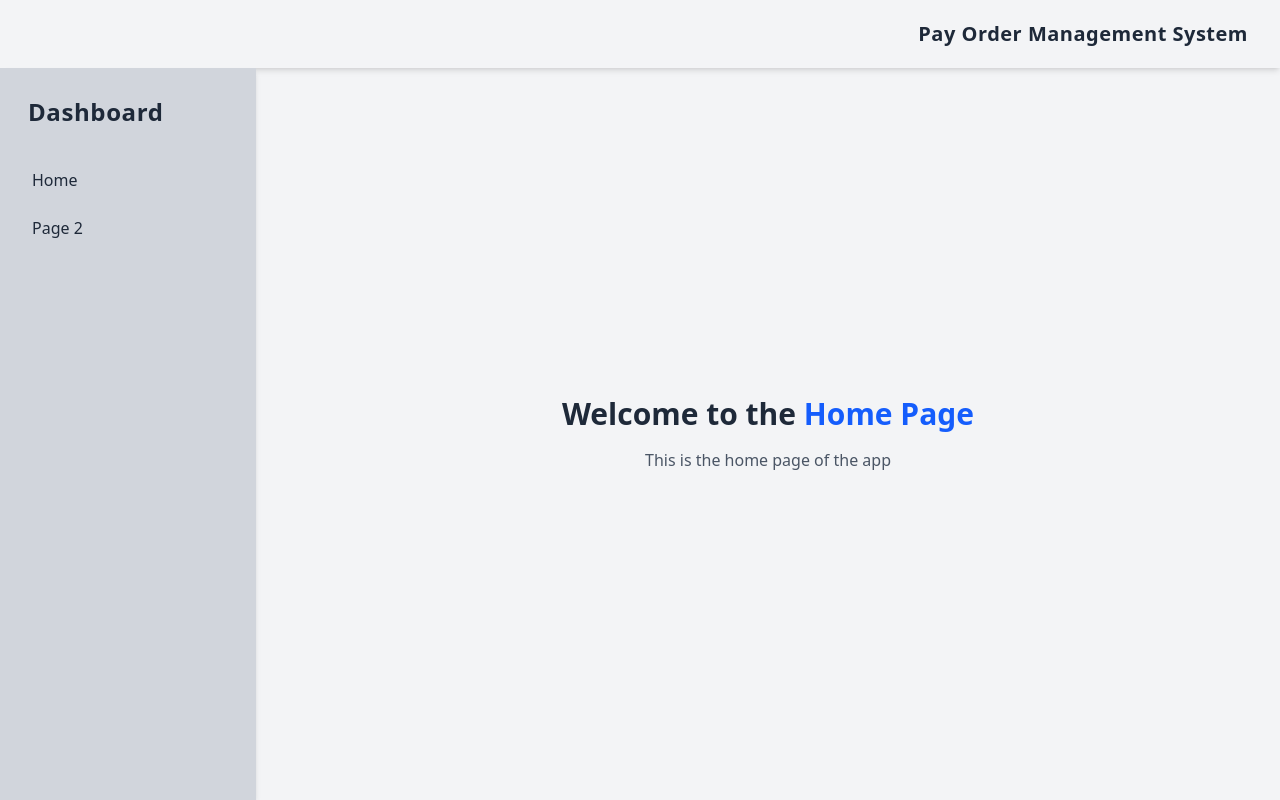
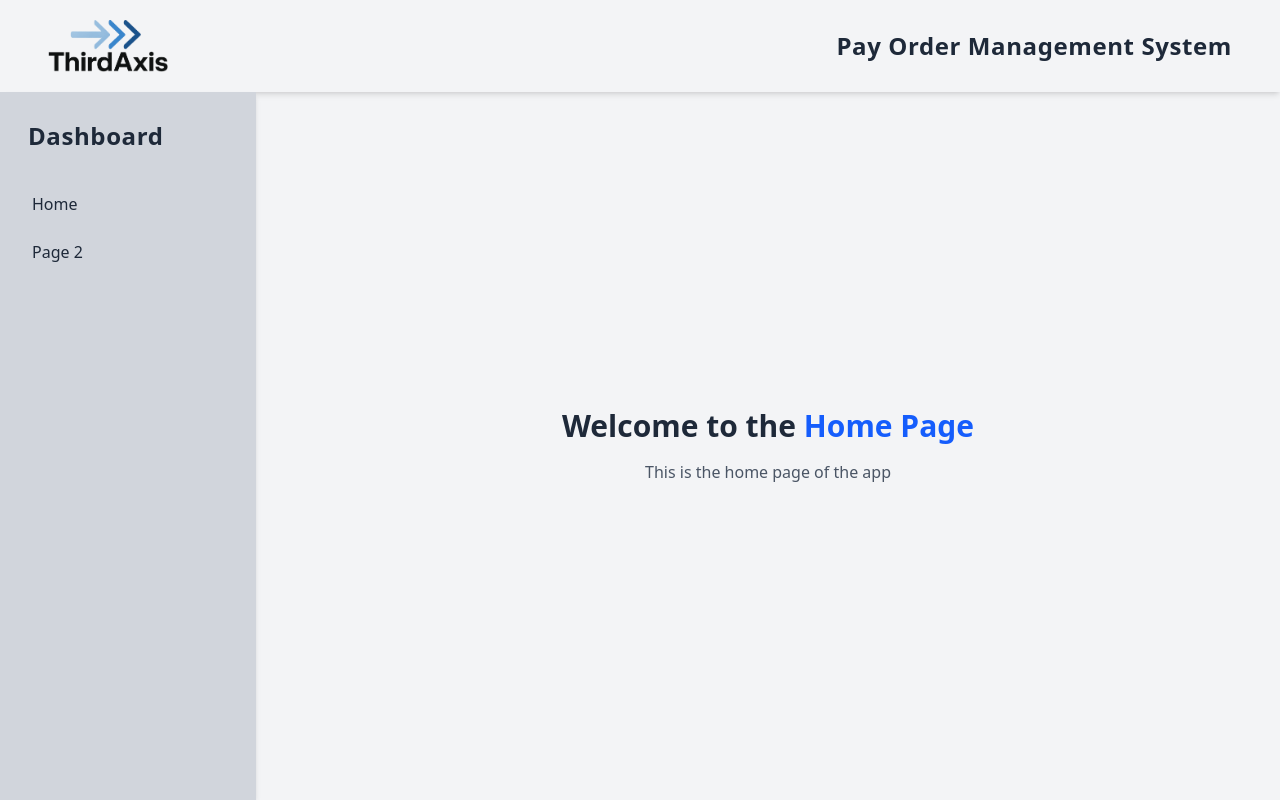
Before and after one commit to AbdulWasay903211/PO_App, a Next.js app: page / in a window 1280 px wide. Built offline with nearby package versions, Linux system fonts and the light colour scheme.

Commit message:
Abdul Wasay | Logo on tob bar

```diff
--- a/src/app/components/Topbar.jsx
+++ b/src/app/components/Topbar.jsx
@@ -3,14 +3,18 @@ import React from "react";
 
 const Topbar = () => {
   return (
-    <div className="w-full bg-gray-100 text-gray-800 flex items-center justify-between px-8 py-5 shadow-md">
+    <div className="w-full bg-gray-100 text-gray-800 flex items-center justify-between px-12 py-5 shadow-md">
       {/* Left: Logo */}
       <div className="flex items-center space-x-2">
-
+        <img
+          src="/logo.png" // place your logo in /public
+          alt="Logo"
+          className="w-30 h-13"
+        />
       </div>
 
       {/* Right: Title */}
-      <h1 className="text-xl font-bold tracking-wide text-right">
+      <h1 className="text-2xl font-bold tracking-wide text-right">
         Pay Order Management System
       </h1>
     </div>
```
Also changed, not shown: public/logo.png.
